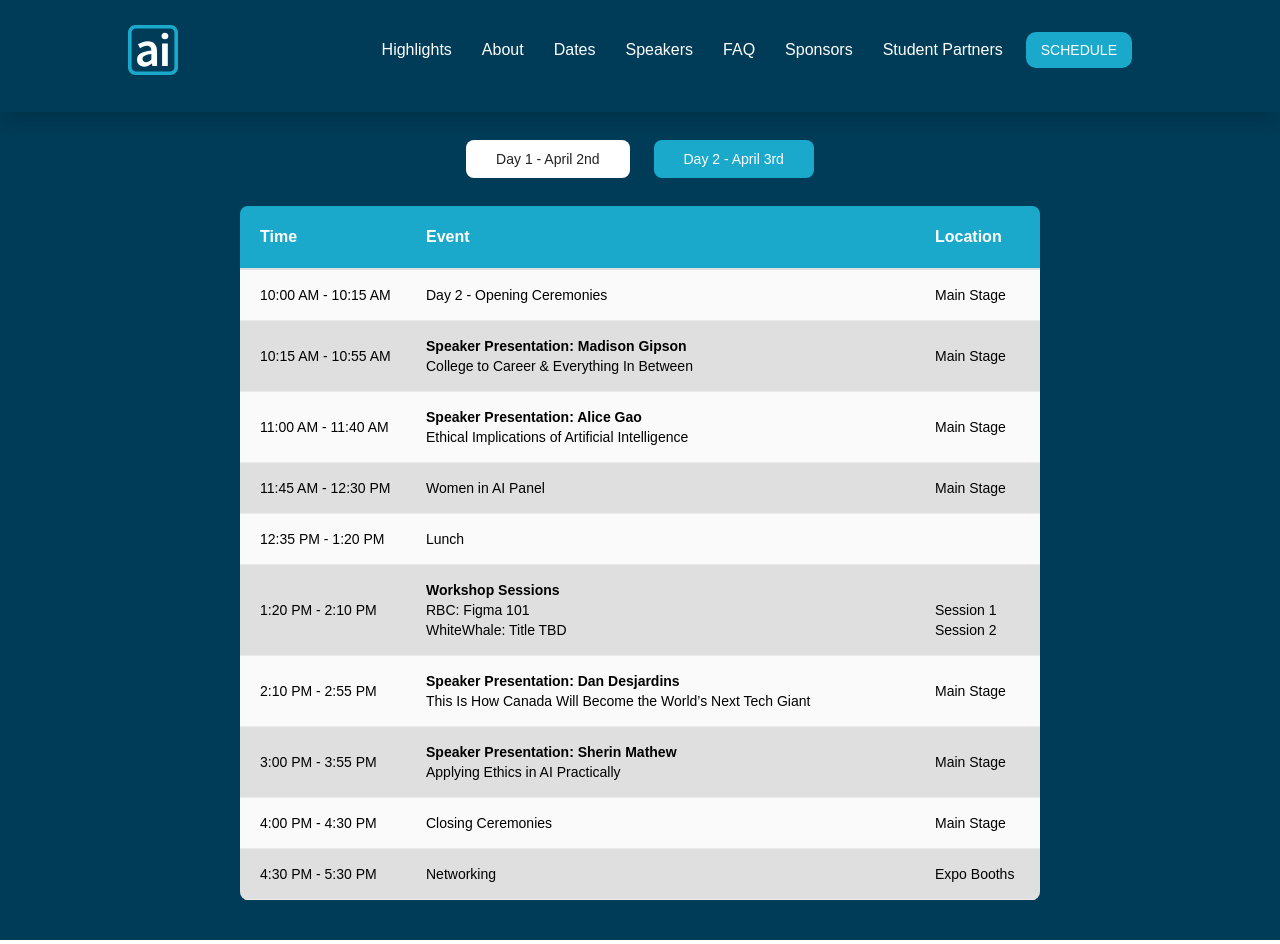
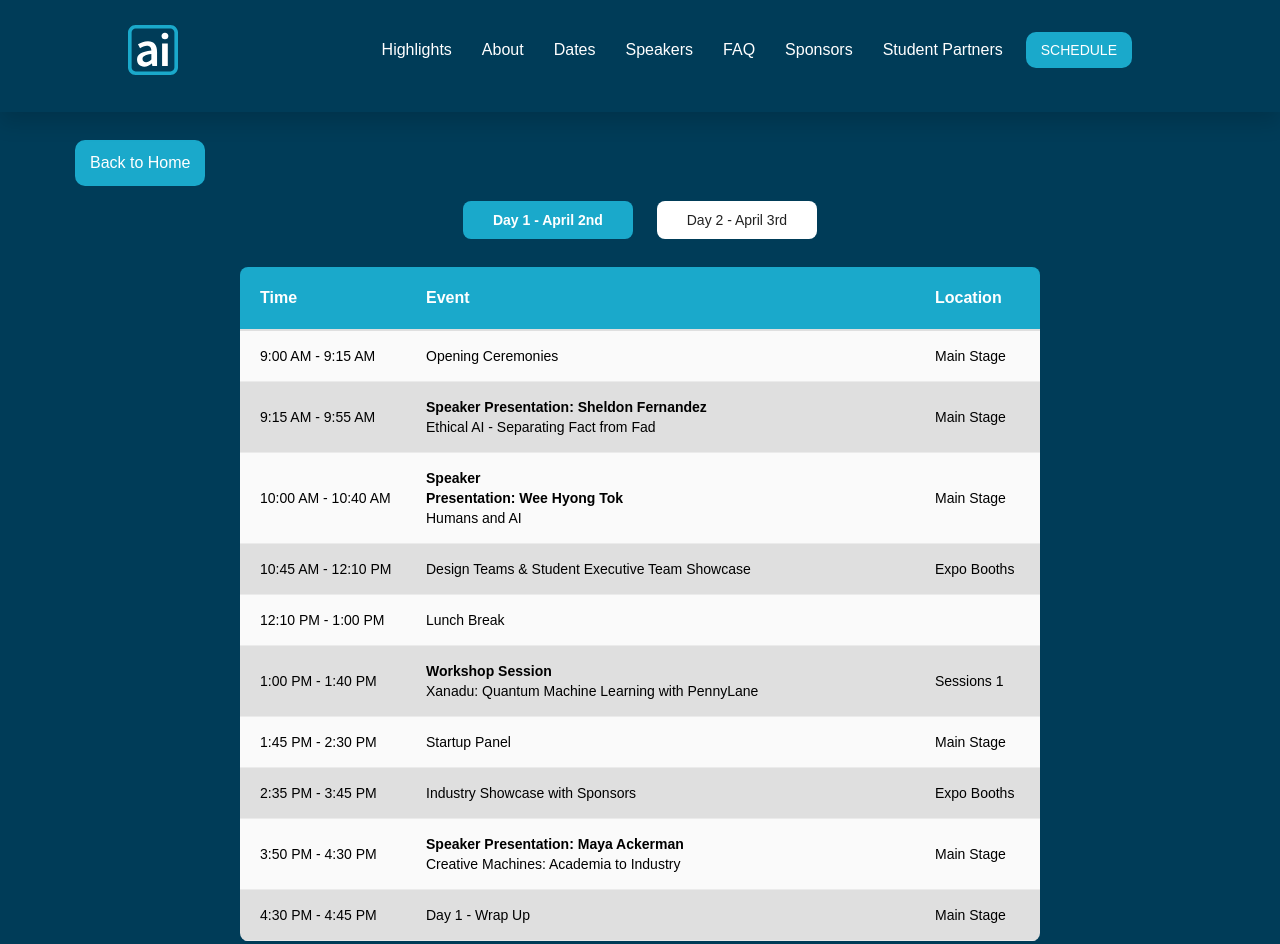
Before and after one commit to CUCAI-official/cucai-2022, a plain HTML site: page schedule.html in a window 1280 px wide. Shown: the top 944 px of the page. Drawn offline with nearby package versions, Linux system fonts and the light colour scheme; a script that the page names is missing.

Commit message:
Fix schedule page + add workshop info

```diff
--- a/css/cucai-2-0.webflow.css
+++ b/css/cucai-2-0.webflow.css
@@ -708,13 +708,19 @@ a {
   display: -ms-flexbox;
   display: flex;
   max-width: 1200px;
-  padding-top: 140px;
+  padding-top: 0px;
   padding-right: 35px;
   padding-left: 35px;
   -webkit-box-pack: center;
   -webkit-justify-content: center;
   -ms-flex-pack: center;
   justify-content: center;
+}
+
+.universal-container.schedule-button {
+  display: block;
+  max-width: 1200px;
+  padding: 140px 35px 0px;
 }
 
 .faq {
@@ -1844,6 +1850,7 @@ a {
   background-color: #1aa9cb;
   font-family: 'IBM Plex Sans', sans-serif;
   color: #fff;
+  font-weight: 700;
 }
 
 .tab-2 {
@@ -1857,6 +1864,7 @@ a {
 .tab-2.w--current {
   background-color: #1aa9cb;
   color: #fff;
+  font-weight: 700;
 }
 
 .tabs-content-2 {
--- a/schedule.html
+++ b/schedule.html
@@ -1,11 +1,11 @@
 <!DOCTYPE html><!--  This site was created in Webflow. http://www.webflow.com  -->
-<!--  Last Published: Tue Mar 29 2022 05:23:45 GMT+0000 (Coordinated Universal Time)  -->
+<!--  Last Published: Wed Mar 30 2022 21:58:13 GMT+0000 (Coordinated Universal Time)  -->
 <html data-wf-page="623b5e2193700e2c912a6b30" data-wf-site="61c2536d10e84e5d80aeaa0f">
 <head>
   <meta charset="utf-8">
-  <title>CUCAI 2022 - About</title>
-  <meta content="CUCAI 2022 - About" property="og:title">
-  <meta content="CUCAI 2022 - About" property="twitter:title">
+  <title>CUCAI 2022 -Schedule</title>
+  <meta content="CUCAI 2022 -Schedule" property="og:title">
+  <meta content="CUCAI 2022 -Schedule" property="twitter:title">
   <meta content="width=device-width, initial-scale=1" name="viewport">
   <meta content="Webflow" name="generator">
   <link href="css/normalize.css" rel="stylesheet" type="text/css">
@@ -43,18 +43,21 @@
     <div class="nav-box-shadow"></div>
   </div>
   <div data-w-id="47ce4332-bd77-673e-ec71-b3b606312b6c" class="schedule-page about-page wf-section">
+    <div class="universal-container schedule-button w-container">
+      <a href="index.html" class="button back_button w-button">Back to Home</a>
+    </div>
     <div class="universal-container schedule-container w-container">
-      <div data-current="Day 2" data-easing="ease" data-duration-in="300" data-duration-out="100" class="tabs-2 w-tabs">
+      <div data-current="Day 1" data-easing="ease" data-duration-in="300" data-duration-out="100" class="tabs-2 w-tabs">
         <div class="tabs-menu-3 w-tab-menu">
-          <a data-w-tab="Day 1" class="tab-1 w-inline-block w-tab-link">
+          <a data-w-tab="Day 1" class="tab-1 w-inline-block w-tab-link w--current">
             <div>Day 1 - April 2nd</div>
           </a>
-          <a data-w-tab="Day 2" class="tab-2 w-inline-block w-tab-link w--current">
+          <a data-w-tab="Day 2" class="tab-2 w-inline-block w-tab-link">
             <div>Day 2 - April 3rd</div>
           </a>
         </div>
         <div class="tabs-content-2 w-tab-content">
-          <div data-w-tab="Day 1" class="tab-pane w-tab-pane">
+          <div data-w-tab="Day 1" class="tab-pane w-tab-pane w--tab-active">
             <div class="table-titles">
               <div class="table-col-time">
                 <div>Time</div>
@@ -181,7 +184,7 @@
               </div>
             </div>
           </div>
-          <div data-w-tab="Day 2" class="tab-pane w-tab-pane w--tab-active">
+          <div data-w-tab="Day 2" class="tab-pane w-tab-pane">
             <div class="table-titles">
               <div class="table-col-time">
                 <div>Time</div>
@@ -257,7 +260,7 @@
               <div class="table-row-content">
                 <div class="speaker-presentation">Workshop Sessions</div>
                 <div>RBC: Figma 101</div>
-                <div>WhiteWhale: Title TBD</div>
+                <div>WhiteWhale: Diving in to AI &amp; ML Applications with DeepSea</div>
               </div>
               <div class="table-row-location multi-location">
                 <div class="location-text">Session 1</div>
```
Also changed, not shown: about.html (+1 -1 lines), detail_conference-events.html (+1 -1 lines), index.html (+8 -8 lines).
